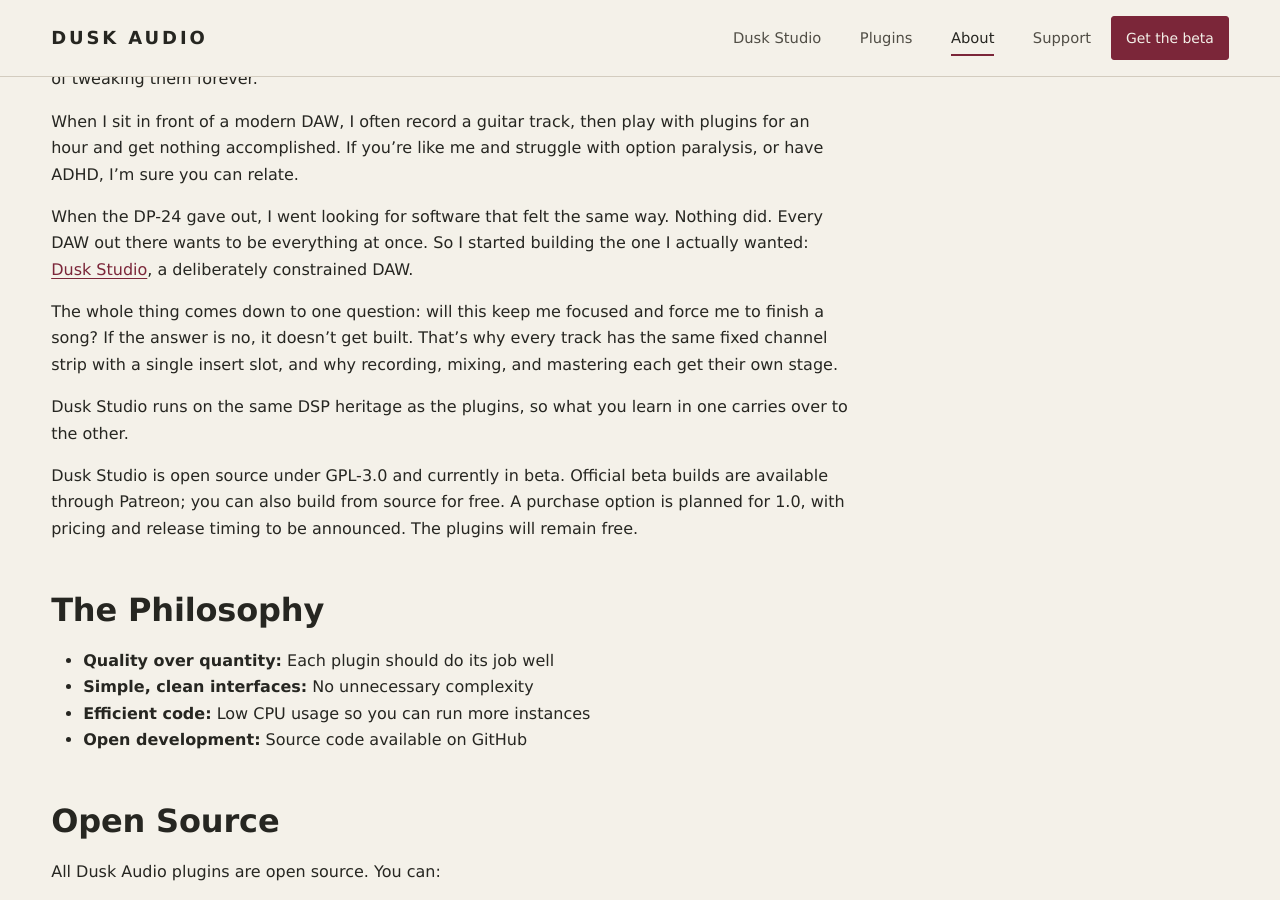
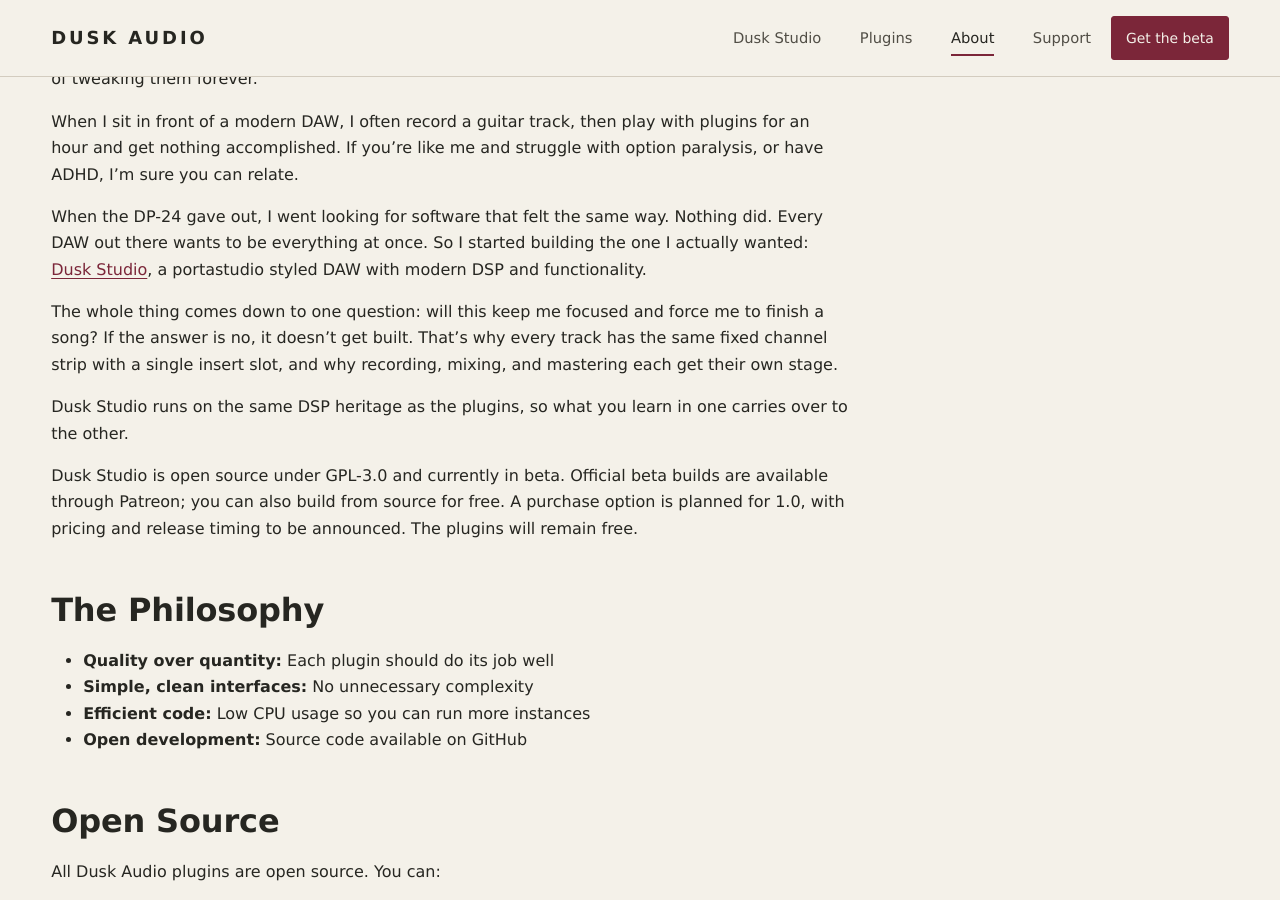
Before and after one commit to dusk-audio/dusk-audio.github.io, a Jekyll site: the page built from about.md, in a window 1280 px wide and 900 px high, scrolled down 1153 px. Built offline with Jekyll 4.4.1, drawn with Linux system fonts in a browser that asks for light colours.

```diff
--- a/about.md
+++ b/about.md
@@ -33,7 +33,7 @@
 
 When I sit in front of a modern DAW, I often record a guitar track, then play with plugins for an hour and get nothing accomplished. If you're like me and struggle with option paralysis, or have ADHD, I'm sure you can relate.
 
-When the DP-24 gave out, I went looking for software that felt the same way. Nothing did. Every DAW out there wants to be everything at once. So I started building the one I actually wanted: [Dusk Studio]({{ '/dusk-studio/' | relative_url }}), a deliberately constrained DAW.
+When the DP-24 gave out, I went looking for software that felt the same way. Nothing did. Every DAW out there wants to be everything at once. So I started building the one I actually wanted: [Dusk Studio]({{ '/dusk-studio/' | relative_url }}), a portastudio styled DAW with modern DSP and functionality.
 
 The whole thing comes down to one question: will this keep me focused and force me to finish a song? If the answer is no, it doesn't get built. That's why every track has the same fixed channel strip with a single insert slot, and why recording, mixing, and mastering each get their own stage.
 
```
Also changed, not shown: README.md.
